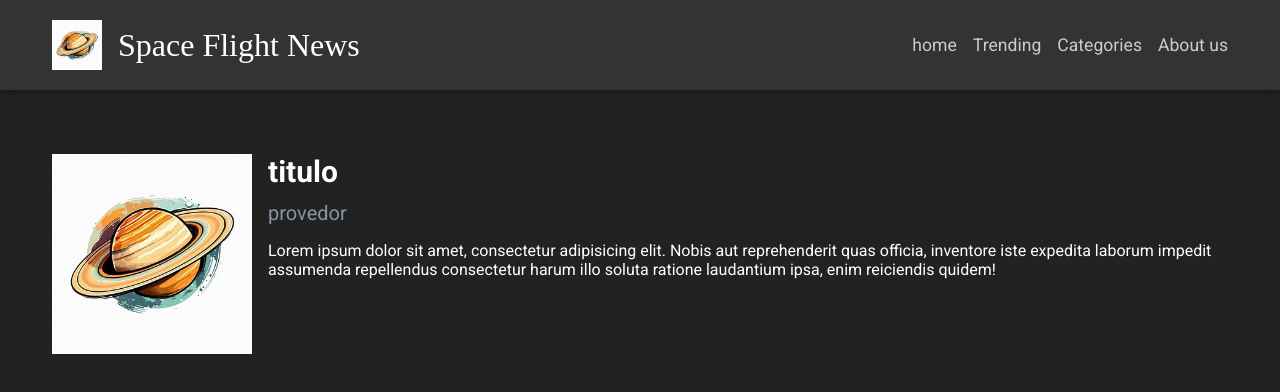
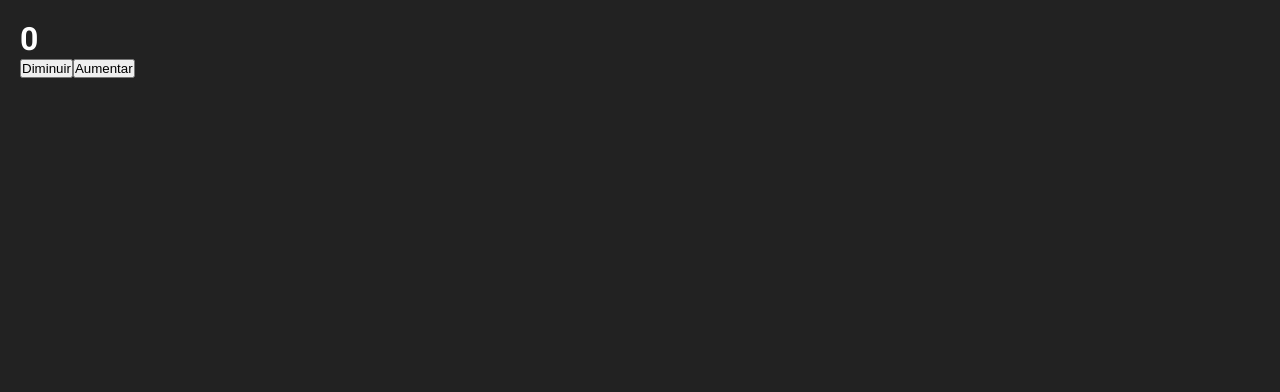
Before and after one commit to caio20538/iniciando-com-react, a React (Create React App) app: page / in a window 1280 px wide. Shown: the top 392 px of the page. Built offline with nearby package versions, Linux system fonts and the light colour scheme; a web font is replaced by a local one.

Commit message:
refac: refactoring class to function and use useState

```diff
--- a/src/App.jsx
+++ b/src/App.jsx
@@ -2,17 +2,20 @@ import React from "react";
 import './styles/app2.css'
 import {Header} from "./components/Header/header";
 import { Article } from "./components/Article/Article";
+import { Counter } from "./components/Counter/Counter";
 
 class App extends React.Component {
 
   render() {
     return(
       <>
-      <Header />
+      {/* <Header />
 
       <section id="articles-list">
         <Article title="titulo" provider="provedor"/>
-      </section>
+      </section> */}
+
+      <Counter />
 
       </>
 
--- a/src/components/Counter/Counter.jsx
+++ b/src/components/Counter/Counter.jsx
@@ -1,30 +1,24 @@
-import React from 'react';
+import React, { useState } from 'react';
 
-export class Counter extends React.Component{
+export function Counter (){
+    const [contador, setContador] = useState(0);
 
-    constructor(){
-        super();
-        //this.contador = 0;
-        this.state = {contador: 0};
-    }
 
-    render(){
     return(
         <div style={{marginTop: "20px", marginLeft: "20px"}}>
-                <h1>{this.state.contador}</h1>
+            <h1>{contador}</h1>
 
             <div>
                 <button onClick={() => {
                     //this.contador--;
-                        this.setState({contador: this.state.contador -1});
+                    setContador(contador - 1);
                 }}>Diminuir</button>
 
                 <button onClick={() => {
                     //this.contador++;
-                        this.setState({contador: this.state.contador +1});
+                    setContador(contador + 1);
                 }}>Aumentar</button>
             </div>
         </div>
     );
 }
-}
```
Lines whose indentation alone changed are shown as unchanged.
